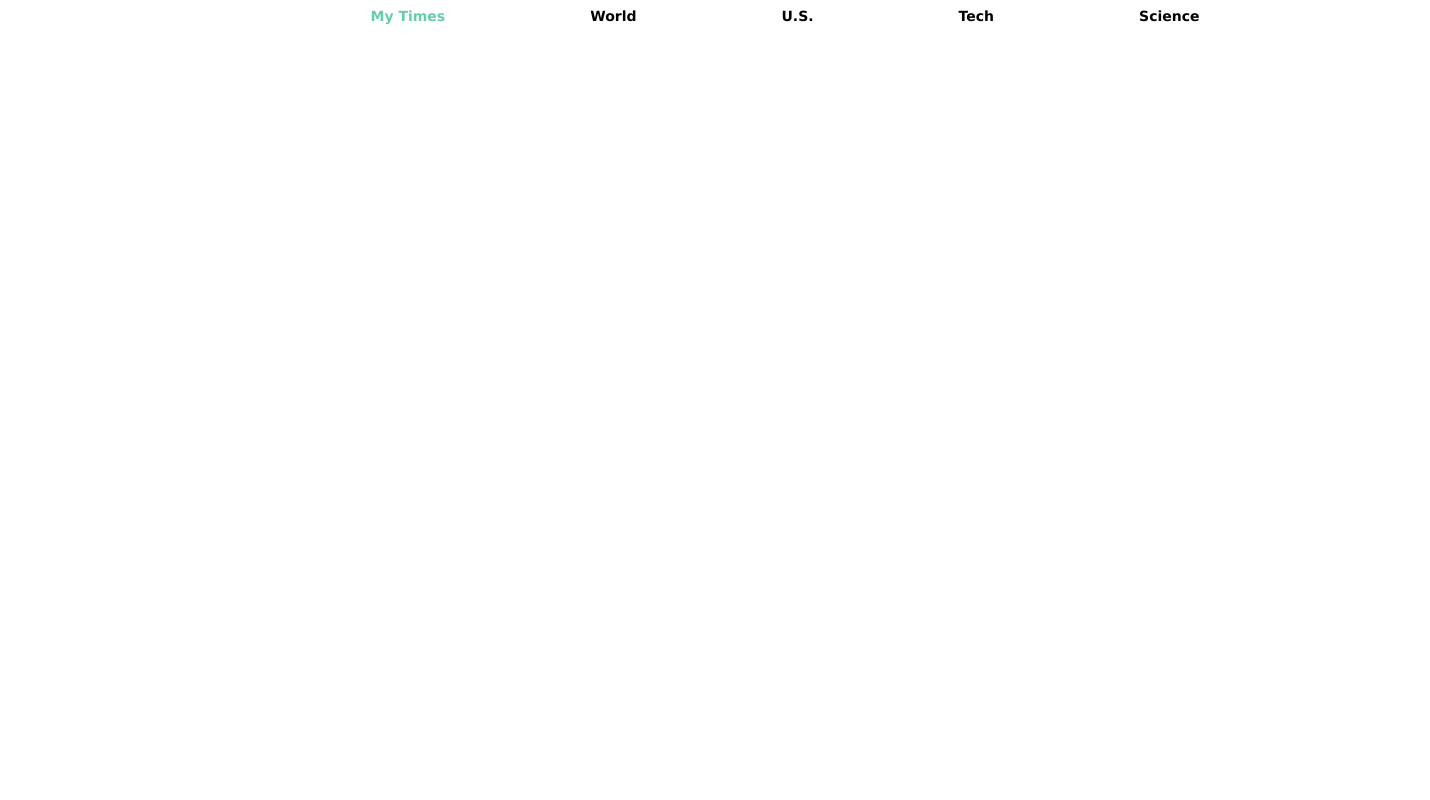
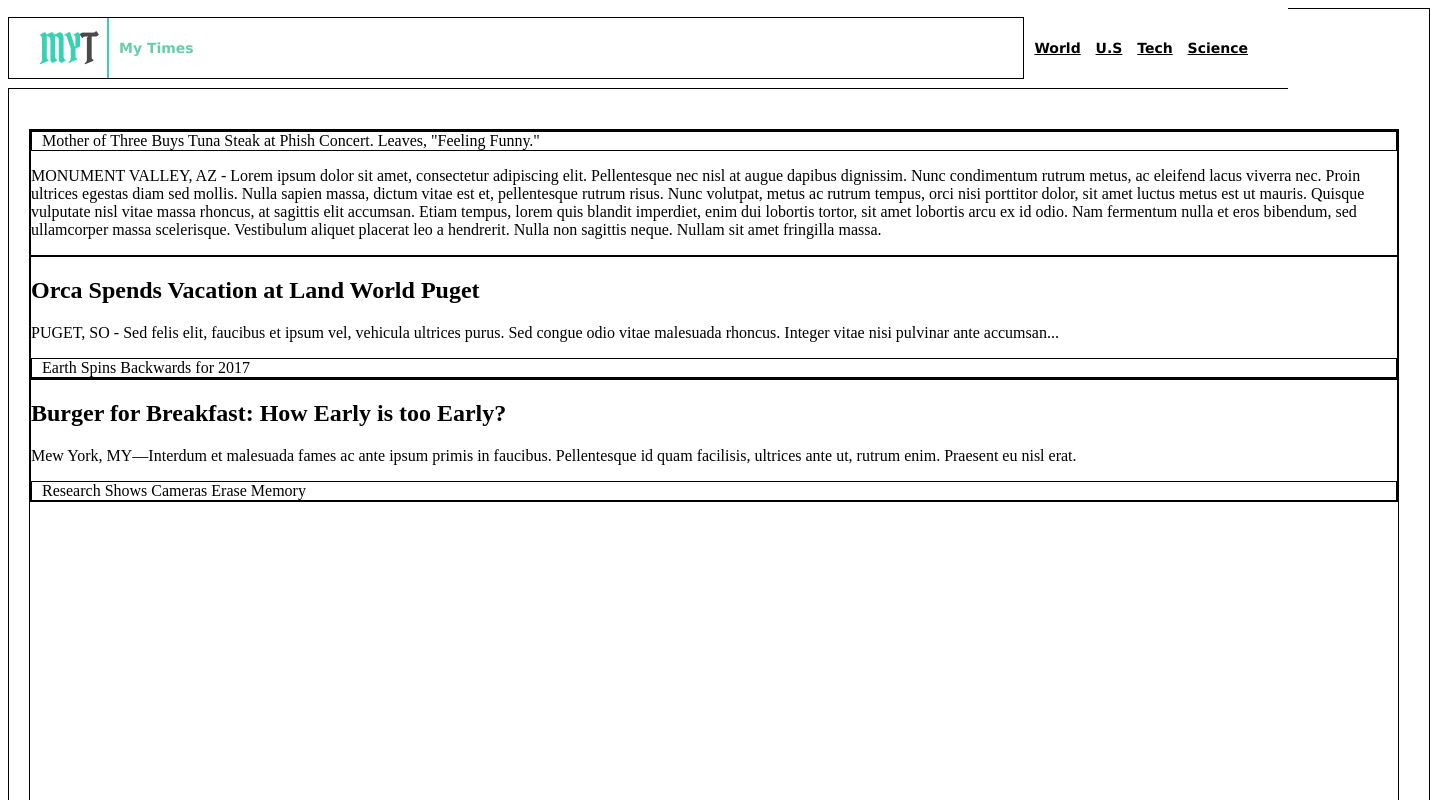
Before and after one commit to domsalunke/Times, a plain HTML site: page Times/index.html in a window 1280 px wide. Shown: the top 800 px of the page, 1430 px wide, since content can reach past the window. Drawn offline with Linux system fonts and the light colour scheme; files that its build step writes are made by us from their sources; files whose address does not match are found by name.

Commit message:
First column

```diff
--- a/Times/index.html
+++ b/Times/index.html
@@ -1,14 +1,55 @@
 <!DOCTYPE html>
 <title>My Times</title>
   <link rel="stylesheet" type="text/css" href="/Users/domsalunke/Documents/projects/Times/resources/css/style.css">
+<body>
 
 <!--Heading-->
+<header>
+<div class="logo">
+  <img src="resources/images/img-myt-logo.jpg">
+  <span>My Times</span>
+</div>
 
-<div id="header">
-  <img src=""><br>
-  <p1>My Times</p1>
-  <div class="world">World</div>
-  <div class="us">U.S.</div>
-  <div class="tech">Tech</div>
-  <div class="science">Science</div>
+<nav>
+  <span><a href="#">World</a>
+  <span><a href="#">U.S</a>
+  <span><a href="#">Tech</a>
+  <span><a href="#">Science</a>
+</nav>
+</header>
+
+
+<!--Main Container-->
+
+<div class="content">
+  <!--First Column-->
+  <div class="column first">
+    <!--Tuna steak-->
+    <div class="first story">
+      <div class="image-content">
+        <span>Mother of Three Buys Tuna Steak at Phish Concert. Leaves, "Feeling Funny."</span>
+      </div>
+<p>MONUMENT VALLEY, AZ - Lorem ipsum dolor sit amet, consectetur adipiscing elit. Pellentesque nec nisl at augue dapibus dignissim. Nunc condimentum rutrum metus, ac eleifend lacus viverra nec. Proin ultrices egestas diam sed mollis. Nulla sapien massa, dictum vitae est et, pellentesque rutrum risus. Nunc volutpat, metus ac rutrum tempus, orci nisi porttitor dolor, sit amet luctus metus est ut mauris. Quisque vulputate nisl vitae massa rhoncus, at sagittis elit accumsan. Etiam tempus, lorem quis blandit imperdiet, enim dui lobortis tortor, sit amet lobortis arcu ex id odio. Nam fermentum nulla et eros bibendum, sed ullamcorper massa scelerisque. Vestibulum aliquet placerat leo a hendrerit. Nulla non sagittis neque. Nullam sit amet fringilla massa.</p>
 </div>
+<!--Orca Story-->
+<div class="story">
+  <h2>Orca Spends Vacation at Land World Puget</h2>
+  <p>PUGET, SO - Sed felis elit, faucibus et ipsum vel, vehicula ultrices purus. Sed congue odio vitae malesuada rhoncus. Integer vitae nisi pulvinar ante accumsan...</p>
+  <div class="fall image"><span>Earth Spins Backwards for 2017</span>
+  </div>
+</div>
+
+<!--Burger-->
+<div class="story">
+  <h2>Burger for Breakfast: How Early is too Early?</h2>
+  <p>Mew York, MY—Interdum et malesuada fames ac ante ipsum primis in faucibus. Pellentesque id quam facilisis, ultrices ante ut, rutrum enim. Praesent eu nisl erat.</p>
+  <div class="Memory image"><span>Research Shows Cameras Erase Memory</span>
+  </div>
+</div>
+
+</div>
+
+
+
+
+</body>
--- a/Times/resources/css/style.css
+++ b/Times/resources/css/style.css
@@ -1,6 +1,39 @@
+/*Header*/
+header {
+    display: flex;
+    align-items: center;
+    position: fixed;
+    z-index: 1;
+    width: 100%;
+    height: 80px;
+    border-bottom: 1px solid black;
+    background-color: white;
+    font-family: Verdana;
+    font-size: 14px;
+    font-weight: bold;
+  }
 
+nav span {
+    display: inline-block;
+    padding: 20px 10px;
+  }
 
-p1 {
+a {
+  color: black;
+}
+
+span {
+  padding-left: 10px;
+}
+
+.logo {
+    display: flex;
+    align-items: center;
+    flex-grow: 1;
+    padding-left: 30px;
+  }
+
+.logo span {
   font-family: Verdana;
   font-size: 14px;
   font-weight: bold;
@@ -8,12 +41,25 @@ p1 {
 }
 
 
-#header {
-  width: 100%;
-  font-family: Verdana;
-  font-size: 14px;
-  font-weight: bold;
-  color: black;
-  display: inline-flex;
-  justify-content: space-around;
+/*Main Container*/
+div {
+  border: 1px solid black;
 }
+
+.content {
+  display: flex;
+  width: 1400px;
+  height: 1200px;
+  padding-top: 120px;
+  padding-left: 20px;
+}
+
+.column {
+  display: flex;
+  flex-direction: column;
+  margin-right: 30px;
+}
+
+.column first {
+  width: 300px;
+}
```
